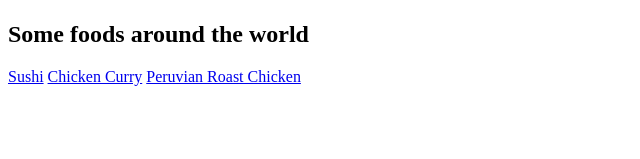
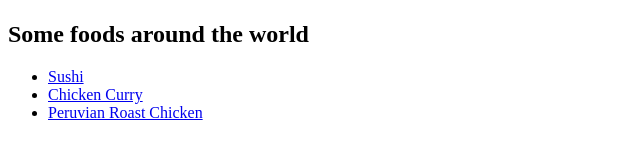
Before and after one commit to Angelusszv2/odin-recipes, a plain HTML site: page index.html in a window 1280 px wide. Shown: the part 383-542 px from the top of the page, without its empty margins (0-640 px from the left). Drawn offline with Linux system fonts and the light colour scheme.

Commit message:
List of foods in index

```diff
--- a/index.html
+++ b/index.html
@@ -10,8 +10,10 @@
     <h1>Foods around the world</h1>
     <img src="https://cherry-brightspot.s3.amazonaws.com/gex.lifeandstyle/uploads/asset/asset_file/7956/ComidaImagen2.jpg" alt="foods of the world">
     <h2>Some foods around the world</h2>
-    <a href="recipes/sushi.html">Sushi</a>
-    <a href="recipes/chikencurry.html">Chicken Curry</a>
-    <a href="recipes/PeruvianRoastChicken.html">Peruvian Roast Chicken</a>
+    <ul>
+        <li><a href="recipes/sushi.html">Sushi</a></li>
+        <li><a href="recipes/chikencurry.html">Chicken Curry</a></li>
+        <li><a href="recipes/PeruvianRoastChicken.html">Peruvian Roast Chicken</a></li>
+    </ul>
 </body>
 </html>
```
